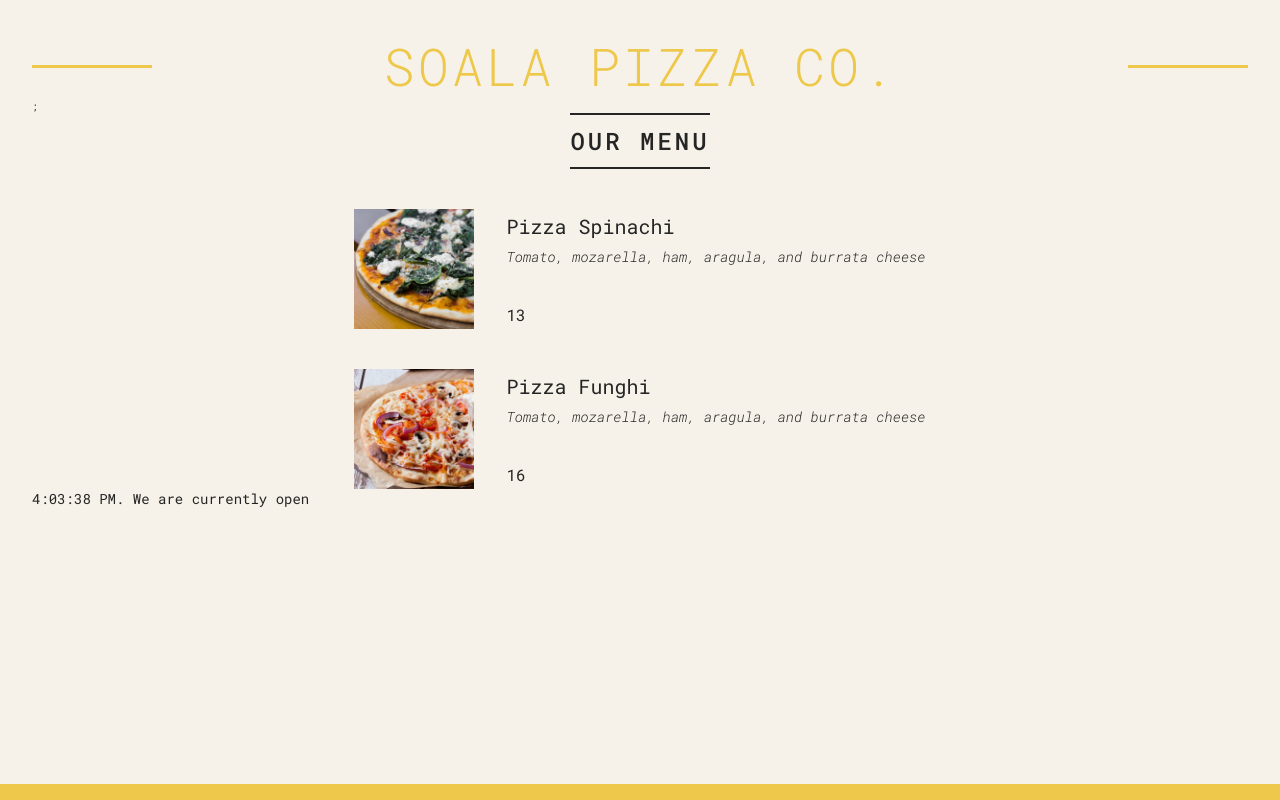
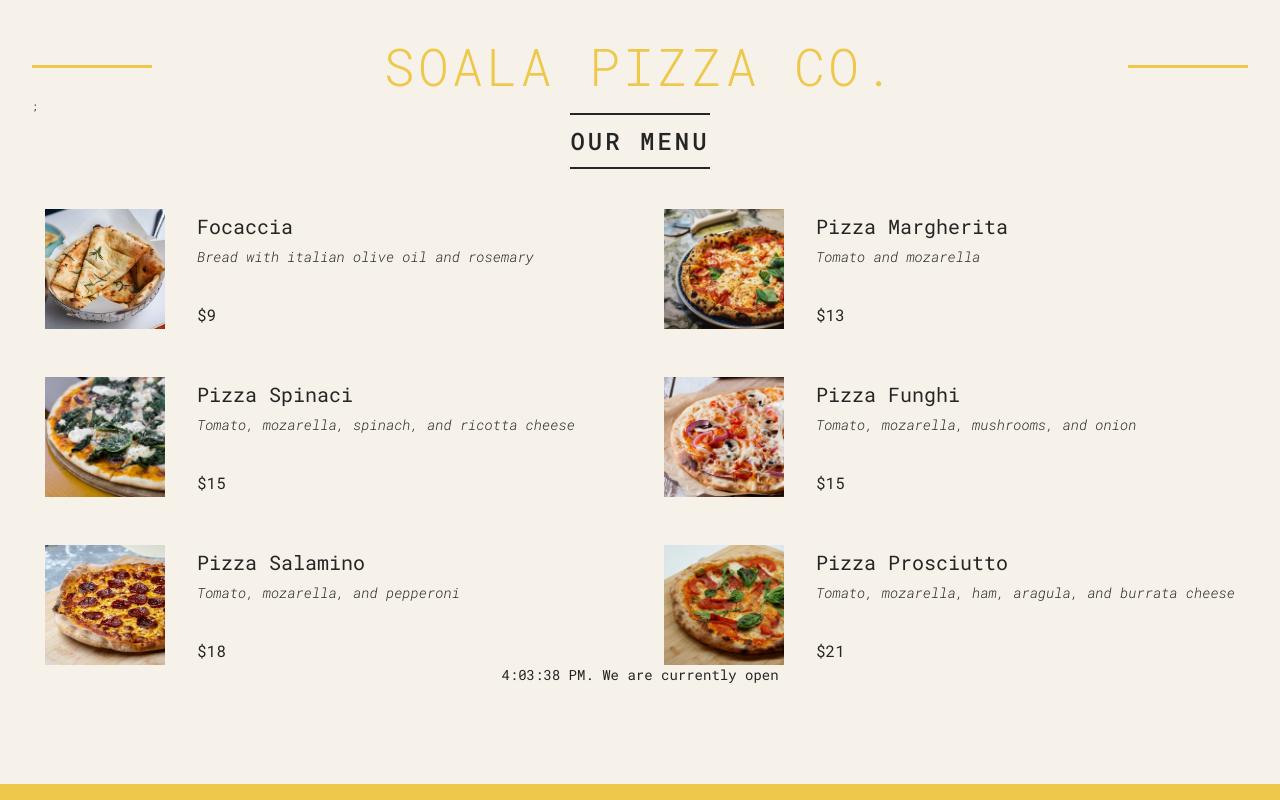
Before and after one commit to soala144/pizza-menu, a React (Create React App) app: page / in a window 1280 px wide. Built offline with nearby package versions, Linux system fonts and the light colour scheme.

Commit message:
Learnt how to render list with .map()

```diff
--- a/src/App.js
+++ b/src/App.js
@@ -66,7 +66,12 @@ function Menu() {
   return (
     <main className="menu">
       <h2>Our Menu </h2>
-      <Pizza
+      <ul className="pizzas">
+        {pizzaData.map((pizza) => (
+          <Pizza pizzaObj={pizza} key={pizza.name} />
+        ))}
+      </ul>
+      {/* <Pizza
         name="Pizza Spinachi"
         ingredients="Tomato, mozarella, ham, aragula, and burrata cheese"
         image="pizzas/spinaci.jpg"
@@ -77,20 +82,20 @@ function Menu() {
         ingredients="Tomato, mozarella, ham, aragula, and burrata cheese"
         image="pizzas/funghi.jpg"
         price={13}
-      />
+      /> */}
     </main>
   );
 }
 function Pizza(props) {
   return (
-    <div className="pizza">
-      <img src={props.image} alt={props.name} />
+    <li className="pizza">
+      <img src={props.pizzaObj.photoName} alt={props.pizzaObj.name} />
       <div>
-        <h3>{props.name}</h3>
-        <p>{props.ingredients}</p>
-        <span>{props.price + 3}</span>
+        <h3>{props.pizzaObj.name}</h3>
+        <p>{props.pizzaObj.ingredients}</p>
+        <span>${props.pizzaObj.price + 3}</span>
       </div>
-    </div>
+    </li>
   );
 }
 function Footer() {
@@ -103,7 +108,9 @@ function Footer() {
   // else alert("Sorry We're Closed");
   return (
     <footer className="footer">
-      <p>{new Date().toLocaleTimeString()}. We are currently open</p>
+      <p className="order">
+        {new Date().toLocaleTimeString()}. We are currently open
+      </p>
     </footer>
   );
 }
```
